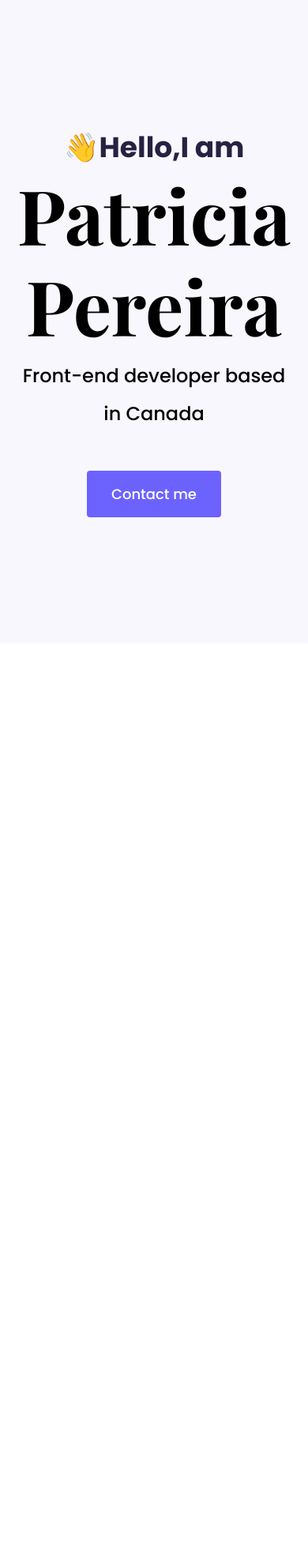
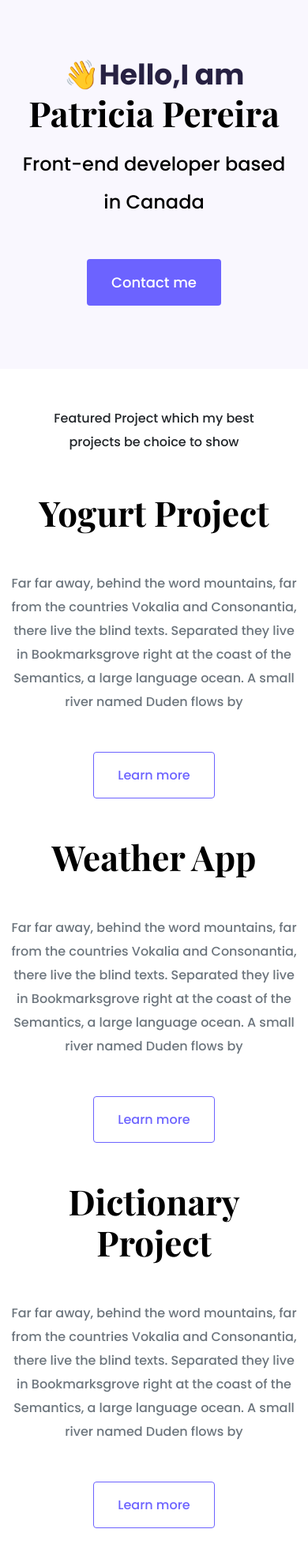
Before and after one commit to linali14/portfolio-project, a plain HTML site: page index.html in a window 390 px wide. Shown: the whole page at 79% size. Before the commit the page ends 844 px from the top, so only its background shows below. Drawn offline with nearby package versions, Linux system fonts and the light colour scheme.

Commit message:
homepage contant design

```diff
--- a/index.html
+++ b/index.html
@@ -34,5 +34,63 @@
       <h2 class="mb-5">Front-end developer based in Canada</h2>
       <div><a href="#" class="btn btn-branding">Contact me</a></div>
     </div>
+    <div class="container">
+      <p class="text-center m-5">
+        Featured Project which my best projects be choice to show
+      </p>
+      <div class="row mb-5">
+        <div class="col d-none d-lg-block">
+          <img src="images/yogurt.png" class="img-fluid" alt="yogurt" />
+        </div>
+        <div class="col">
+          <div class="project-description">
+            <h2 class="mb-5">Yogurt Project</h2>
+            <p class="mb-5 text-muted">
+              Far far away, behind the word mountains, far from the countries
+              Vokalia and Consonantia, there live the blind texts. Separated
+              they live in Bookmarksgrove right at the coast of the Semantics, a
+              large language ocean. A small river named Duden flows by
+            </p>
+            <a href="#" class="btn btn-branding-outline">Learn more</a>
+          </div>
+        </div>
+      </div>
+
+      <div class="row mb-5">
+        <div class="col">
+          <div class="project-description">
+            <h2 class="mb-5">Weather App</h2>
+            <p class="mb-5 text-muted">
+              Far far away, behind the word mountains, far from the countries
+              Vokalia and Consonantia, there live the blind texts. Separated
+              they live in Bookmarksgrove right at the coast of the Semantics, a
+              large language ocean. A small river named Duden flows by
+            </p>
+            <a href="#" class="btn btn-branding-outline">Learn more</a>
+          </div>
+        </div>
+        <div class="col d-none d-lg-block">
+          <img src="images/weather.png" class="img-fluid" alt="yogurt" />
+        </div>
+      </div>
+
+      <div class="row mb-5">
+        <div class="col d-none d-lg-block">
+          <img src="images/dictionary.png" class="img-fluid" alt="yogurt" />
+        </div>
+        <div class="col">
+          <div class="project-description">
+            <h2 class="mb-5">Dictionary Project</h2>
+            <p class="mb-5 text-muted">
+              Far far away, behind the word mountains, far from the countries
+              Vokalia and Consonantia, there live the blind texts. Separated
+              they live in Bookmarksgrove right at the coast of the Semantics, a
+              large language ocean. A small river named Duden flows by
+            </p>
+            <a href="#" class="btn btn-branding-outline">Learn more</a>
+          </div>
+        </div>
+      </div>
+    </div>
   </body>
 </html>
--- a/styles/portfolio.css
+++ b/styles/portfolio.css
@@ -35,6 +35,7 @@ h6 {
 }
 h1 {
   font-size: 96px;
+  line-height: 1.5;
 }
 .hero h2 {
   font-family: var(--default-font-family);
@@ -45,6 +46,8 @@ h1 {
 
 p {
   font-weight: normal;
+  font-size: 16px;
+  line-height: 30px;
 }
 .btn-branding {
   border-radius: 4px;
@@ -54,3 +57,33 @@ p {
   line-height: 27px;
   padding: 15px 30px;
 }
+h2 {
+  font-size: 64px;
+}
+.btn-branding-outline {
+  border-radius: 4px;
+  color: var(--branding-color);
+  border: 1px solid var(--branding-color);
+  padding: 15px 30px;
+  line-height: 27px;
+}
+.project-description {
+  padding: 120px 60px;
+}
+
+@media (max-width: 900px) {
+  .hero {
+    padding: 80px 20px;
+  }
+  h1 {
+    font-size: 44px;
+    line-height: 1.5;
+  }
+  h2 {
+    font-size: 44px;
+  }
+  .project-description {
+    padding: 0;
+    text-align: center;
+  }
+}
```
Also changed, not shown: images/dictionary.png (added), images/weather.png (added), images/yogurt.png (added).
